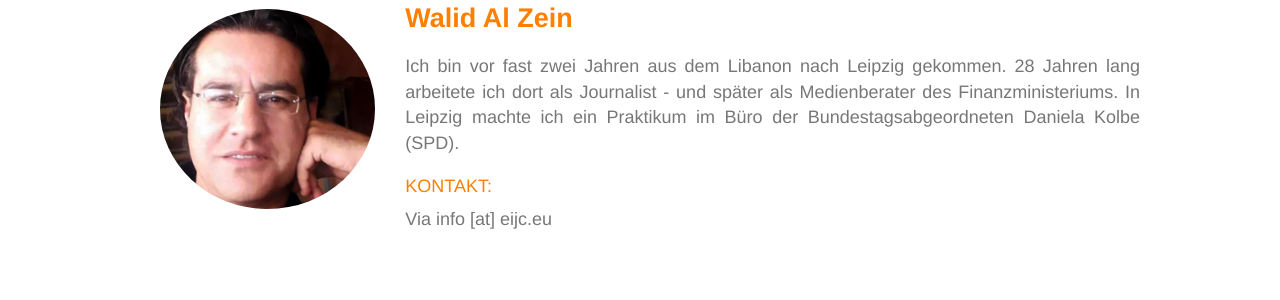
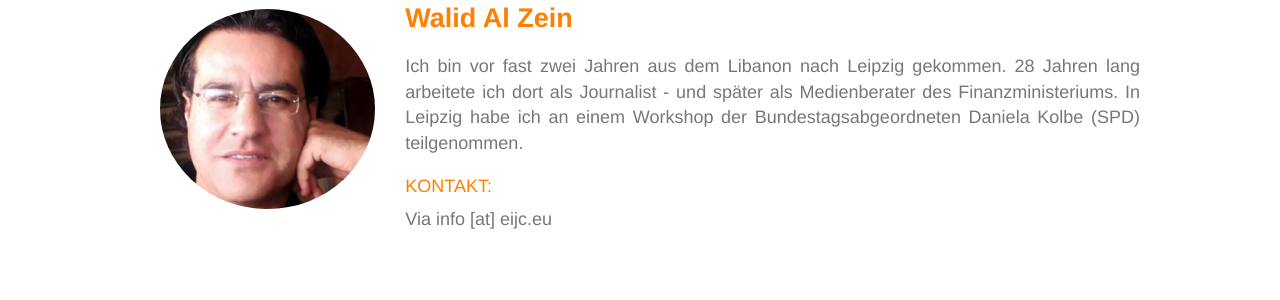
Before and after one commit to EIJC/TIJ, a Jekyll site: the page built from de/netzwerk.html, in a window 1280 px wide and 900 px high, scrolled down 3027 px. Shown: the part 204-504 px from the top of the window. Built offline with Jekyll 4.4.1, drawn with Linux system fonts in a browser that asks for light colours; nearby versions of some CDN libraries.

Commit message:
Update netzwerk.html

```diff
--- a/de/netzwerk.html
+++ b/de/netzwerk.html
@@ -85,7 +85,7 @@ Beh&ouml;rden schr&auml;nkten meine Arbeit ein und ich musste fliehen. Seit Anfa
 
 <h3>Walid Al Zein</h3>
 
-<p class="text-justify">Ich bin vor fast zwei Jahren aus dem Libanon nach Leipzig gekommen. 28 Jahren lang arbeitete ich dort als Journalist - und sp&auml;ter als Medienberater des Finanzministeriums. In Leipzig machte ich ein Praktikum im B&uuml;ro der Bundestagsabgeordneten Daniela Kolbe (SPD).</p>
+<p class="text-justify">Ich bin vor fast zwei Jahren aus dem Libanon nach Leipzig gekommen. 28 Jahren lang arbeitete ich dort als Journalist - und sp&auml;ter als Medienberater des Finanzministeriums. In Leipzig habe ich an einem Workshop der Bundestagsabgeordneten Daniela Kolbe (SPD) teilgenommen.</p>
 
 <h2>Kontakt:</h2>
 
```
